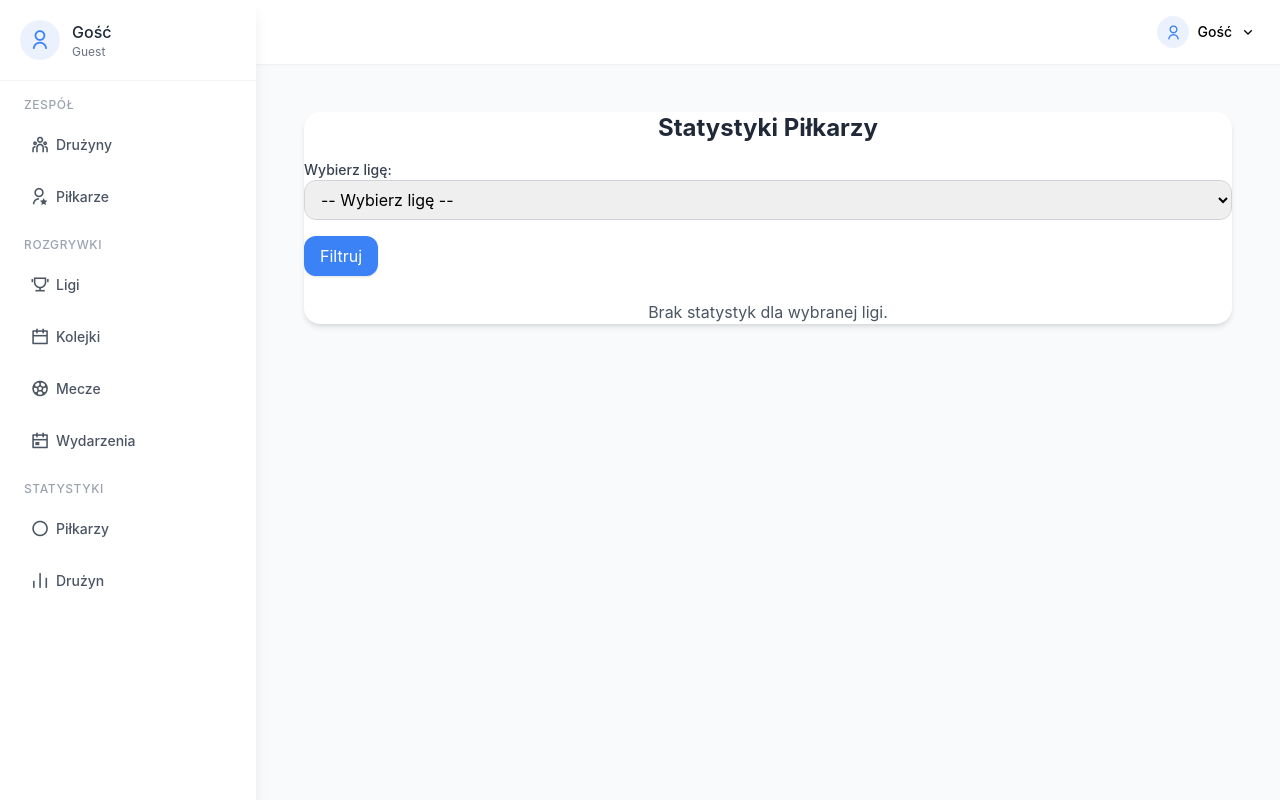
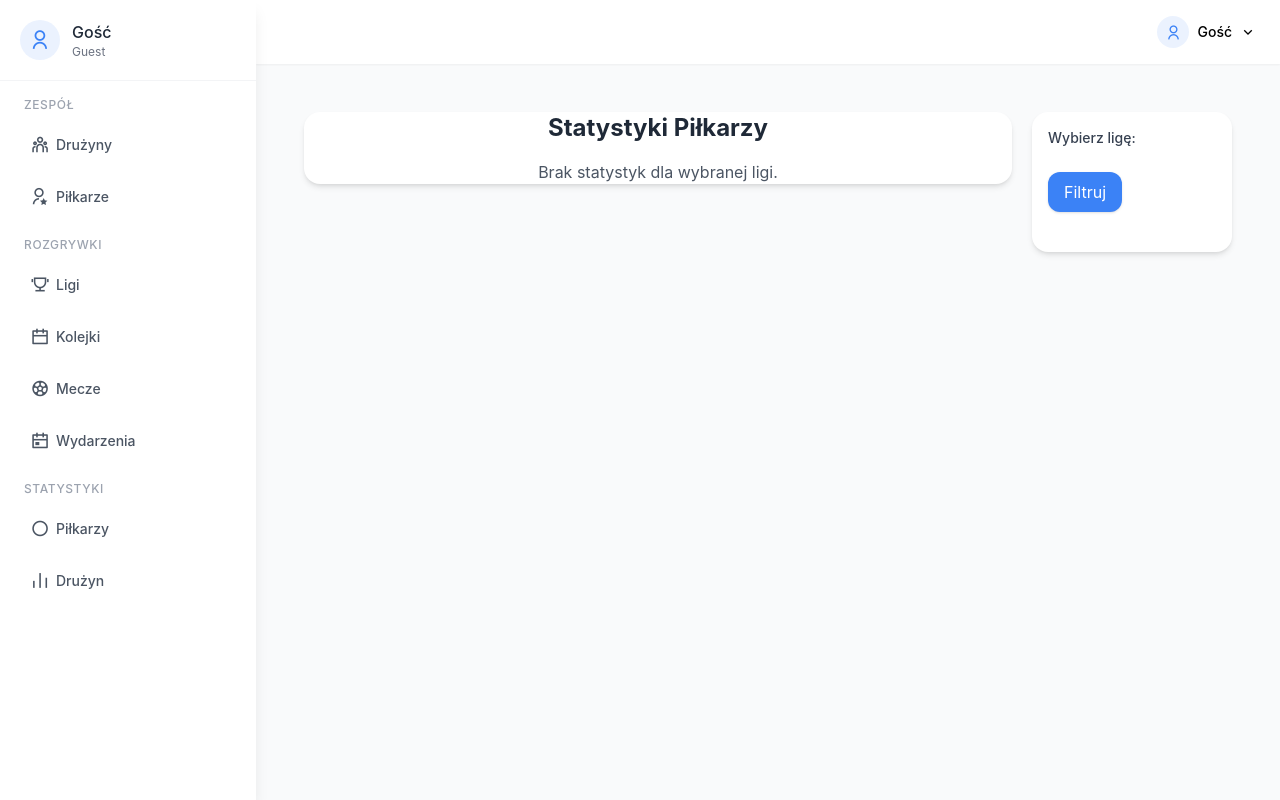
Before and after one commit to MateuszSokolowski03/Projekt, a Django app: page /player-statistics/ in a window 1280 px wide. Run offline with Django 5.2, Linux system fonts and the light colour scheme; data that the repository does not hold is empty; some libraries are stand-ins or nearby versions.

Commit message:
zmiania wizualiow filtrowania w player_statistics_list.html

```diff
--- a/apps/planner/templates/player_statistics_list.html
+++ b/apps/planner/templates/player_statistics_list.html
@@ -4,23 +4,26 @@
 
 {% block content %}
 <div class="container mx-auto p-4">
+     <!-- Formularz wyboru ligi -->
+    <div class="bg-white shadow-md float-right w-[200px] mb-4 ml-5 mx-auto p-4 rounded-lg overflow-hidden">
+        <form method="get" class="mb-6">
+            <label class="block text-sm font-medium text-gray-700 mb-2">Wybierz ligę:</label>
+            <div class="space-y-2">
+                {% for league in leagues %}
+                <div class="flex items-center">
+                    <input type="checkbox" name="league" value="{{ league.league_id }}" id="league_{{ league.league_id }}"
+                           class="h-4 w-4 text-primary border-gray-300 rounded focus:ring-primary">
+                    <label for="league_{{ league.league_id }}" class="ml-2 text-sm text-gray-700">
+                        {{ league.name }}
+                    </label>
+                </div>
+                {% endfor %}
+            </div>
+            <button type="submit" class="mt-4 bg-primary text-white px-4 py-2 rounded-md shadow hover:bg-primary/90">Filtruj</button>
+        </form>
+    </div>
     <div class="bg-white shadow-md rounded-lg overflow-hidden">
         <h1 class="text-2xl font-bold mb-4 text-center text-gray-800">Statystyki Piłkarzy</h1>
-
-        <!-- Formularz wyboru ligi -->
-        <form method="get" class="mb-6">
-            <label for="league" class="block text-sm font-medium text-gray-700">Wybierz ligę:</label>
-            <select name="league" id="league" class="border border-gray-300 rounded-md px-3 py-2 focus:outline-none focus:ring-2 focus:ring-gray-400 hover:bg-gray-100 w-full">
-                <option value="">-- Wybierz ligę --</option>
-                {% for league in leagues %}
-                <option value="{{ league.league_id }}" {% if selected_league and league.league_id == selected_league.league_id %}selected{% endif %}>
-                    {{ league.name }}
-                </option>
-                {% endfor %}
-            </select>
-            <button type="submit" class="mt-4 bg-primary text-white px-4 py-2 rounded-md shadow hover:bg-primary/90">Filtruj</button>
-        </form>
-
         <!-- Tabela statystyk -->
         {% if statistics %}
         <table class="table-auto w-full border-collapse">
--- a/requirements.txt
+++ b/requirements.txt
@@ -6,3 +6,4 @@ dotenv~=0.9.9
 python-dotenv~=1.1.0
 pip~=25.1.1
 psycopg2-binary~=2.9.10
+typing_extensions~=4.13.2
```
